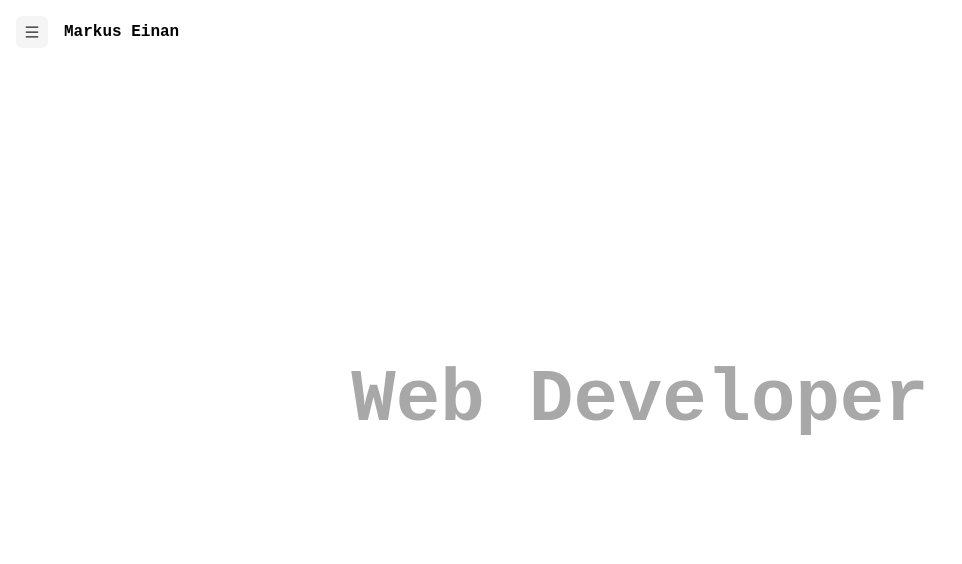
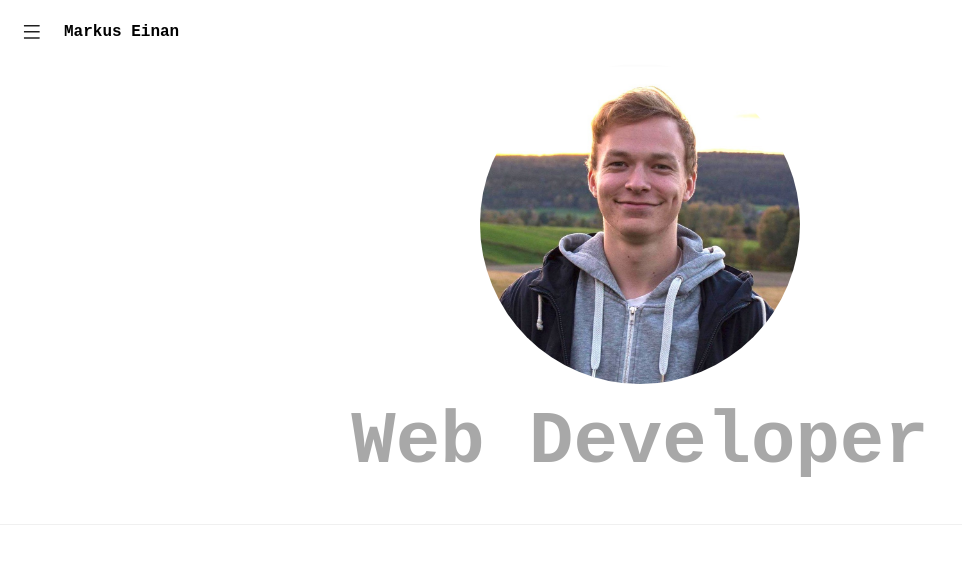
Before and after one commit to W0RMUS/w0rmus.github.io, a React (Vite) app: page / in a window 1280 px wide. Shown: the top 564 px of the page, without its empty margins (0-962 px from the left). Built offline with nearby package versions, Linux system fonts and the light colour scheme.

Commit message:
Restructure files and add profile picture

```diff
--- /dev/null
+++ b/src/components/Header.css
@@ -0,0 +1,34 @@
+.header {
+  background-color: transparent;
+  width: 100%;
+  display: flex;
+  justify-content: left;
+  align-items: center;
+  padding: 1rem;
+  box-sizing: border-box;
+  position: fixed;
+  top: 0;
+}
+
+.title {
+  font-size: 1rem;
+  margin: 0;
+  font-weight: bold;
+  font-family: 'Courier New', Courier, monospace;
+  color: black;
+  text-decoration: none;
+  margin-left: 1rem;
+  transition: transform 0.3s ease;
+}
+
+.title:hover {
+  transform: scale(1.05);
+}
+
+button.ant-btn {
+  transition: transform 0.3s ease;
+}
+
+button.ant-btn:hover {
+  transform: scale(1.1);
+}
--- /dev/null
+++ b/src/components/Header.tsx
@@ -0,0 +1,40 @@
+import { useState } from 'react';
+import { Drawer, Button } from 'antd';
+import { MenuOutlined } from '@ant-design/icons';
+import './Header.css';
+import { Link } from 'react-router-dom';
+
+function Header() {
+  const [open, setOpen] = useState(false);
+
+  const showDrawer = () => {
+    setOpen(true);
+  };
+
+  const closeDrawer = () => {
+    setOpen(false);
+  };
+
+  return (
+    <div className="header">
+      <Button
+        color="default"
+        variant="text"
+        type="primary"
+        onClick={showDrawer}
+        icon={<MenuOutlined style={{ fontSize: '1.10rem' }} />}
+      ></Button>
+      <Link to="#" className="title">
+        Markus Einan
+      </Link>
+
+      <Drawer placement="left" onClose={closeDrawer} open={open} width={220}>
+        <p>About me</p>
+        <p>Skills</p>
+        <p>Projects</p>
+      </Drawer>
+    </div>
+  );
+}
+
+export default Header;
--- /dev/null
+++ b/src/images.d.ts
@@ -0,0 +1,4 @@
+declare module '*.jpg' {
+  const content: string;
+  export default content;
+}
--- a/src/pages/Home/Home.css
+++ b/src/pages/Home/Home.css
@@ -2,42 +2,15 @@ body {
   margin: 0;
 }
 
-/* Header */
-.header {
-  background-color: transparent;
-  width: 100%;
-  display: flex;
-  justify-content: left;
-  align-items: center;
-  padding: 1rem;
-  box-sizing: border-box;
-  position: fixed;
-  top: 0;
-}
-
-.title {
-  font-size: 1rem;
-  margin: 0;
-  font-weight: bold;
-  font-family: 'Courier New', Courier, monospace;
-  margin-left: 1rem;
-}
-
-.menu {
-  font-size: 1rem;
-  font-weight: bold;
-  font-family: 'Courier New', Courier, monospace;
-  margin: 0;
-}
-
-/* Content */
 .home-container {
   display: flex;
   align-items: center;
-  justify-content: center;
   width: 100%;
   height: 100vh;
   background-color: rgb(255, 255, 255);
+  padding-top: 4rem;
+  flex-direction: column;
+  gap: 1rem;
 }
 
 .content {
@@ -46,3 +19,9 @@ body {
   margin: 0;
   font-family: 'Courier New', Courier, monospace;
 }
+
+.home-container img {
+  width: 20rem;
+  height: 20rem;
+  border-radius: 50%;
+}
--- a/src/pages/Home/Home.tsx
+++ b/src/pages/Home/Home.tsx
@@ -1,39 +1,15 @@
-import { useState } from 'react';
-import { Drawer, Button } from 'antd';
-import { MenuOutlined } from '@ant-design/icons';
 import './Home.css';
-
+import Header from '../../components/Header';
+import profilbildeUrl from '../../assets/images/Profilbilde.jpg';
+import { Divider } from 'antd';
 function Home() {
-  const [open, setOpen] = useState(false);
-
-  const showDrawer = () => {
-    setOpen(true);
-  };
-
-  const closeDrawer = () => {
-    setOpen(false);
-  };
-
   return (
     <div>
-      <div className="header">
-        <Button
-          color="default"
-          variant="filled"
-          type="primary"
-          onClick={showDrawer}
-          icon={<MenuOutlined />}
-        ></Button>
-        <p className="title">Markus Einan</p>
-
-        <Drawer placement="left" onClose={closeDrawer} open={open} width={220}>
-          <p>About me</p>
-          <p>Skills</p>
-          <p>Projects</p>
-        </Drawer>
-      </div>
+      <Header />
       <div className="home-container">
+        <img src={profilbildeUrl} alt="Profilbilde" />
         <h1 className="content">Web Developer</h1>
+        <Divider />
       </div>
     </div>
   );
```
Also changed, not shown: src/assets/images/Profilbilde.jpg (added).
